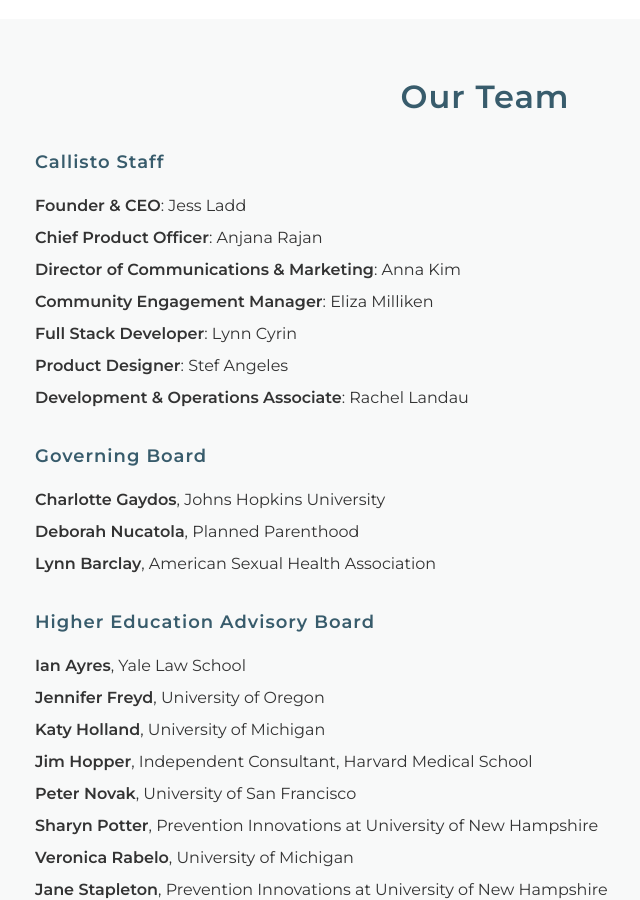
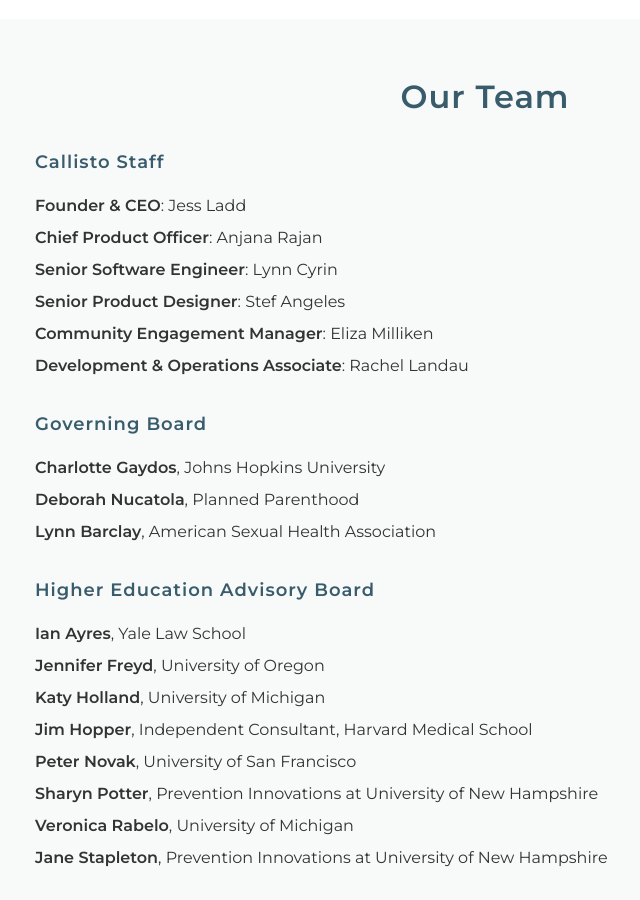
Before and after one commit to project-callisto/projectcallisto-dot-org, a Jekyll site: the page built from who-we-are.html, in a window 1280 px wide and 900 px high, scrolled down 1139 px. Shown: the whole window, without its empty margins (155-795 px from the left). Built offline with Jekyll 4.4.1, drawn with Linux system fonts in a browser that asks for light colours.

Commit message:
Org updates
Removed Anna, included Stef/Lynn promotions

```diff
--- a/who-we-are.html
+++ b/who-we-are.html
@@ -25,10 +25,9 @@
         <ul>
             <li><strong>Founder & CEO</strong>: Jess Ladd</li>
             <li><strong>Chief Product Officer</strong>: Anjana Rajan</li>
-            <li><strong>Director of Communications & Marketing</strong>: Anna Kim</li>
+            <li><strong>Senior Software Engineer</strong>: Lynn Cyrin</li>
+            <li><strong>Senior Product Designer</strong>: Stef Angeles</li>
             <li><strong>Community Engagement Manager</strong>: Eliza Milliken </li>
-            <li><strong>Full Stack Developer</strong>: Lynn Cyrin</li>
-            <li><strong>Product Designer</strong>: Stef Angeles</li>
             <li><strong>Development & Operations Associate</strong>: Rachel Landau</li>
         </ul>
         <h4>Governing Board</h4>
```
